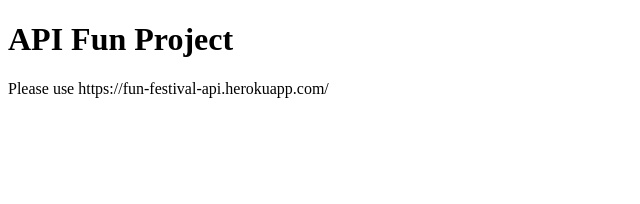
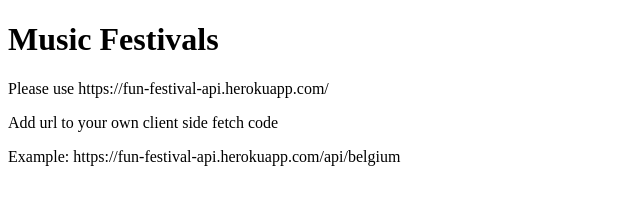
Before and after one commit to mxsrgn/festival-fun-api, a website: page index.html in a window 1280 px wide. Shown: the whole page, without its empty margins (0-640 px from the left). Drawn offline with Linux system fonts and the light colour scheme.

Commit message:
added some information regarding api on index.html

```diff
--- a/index.html
+++ b/index.html
@@ -8,9 +8,13 @@
 </head>
 <body>
 
-    <h1>API Fun Project</h1>
+    <h1>Music Festivals</h1>
 
-    <p>Please use https://fun-festival-api.herokuapp.com/ </p>
+    <p>Please use https://fun-festival-api.herokuapp.com/</p>
+
+    <p>Add url to your own client side fetch code</p>
+    <p>Example: https://fun-festival-api.herokuapp.com/api/belgium </p>
+
 
 
 </body>
```
